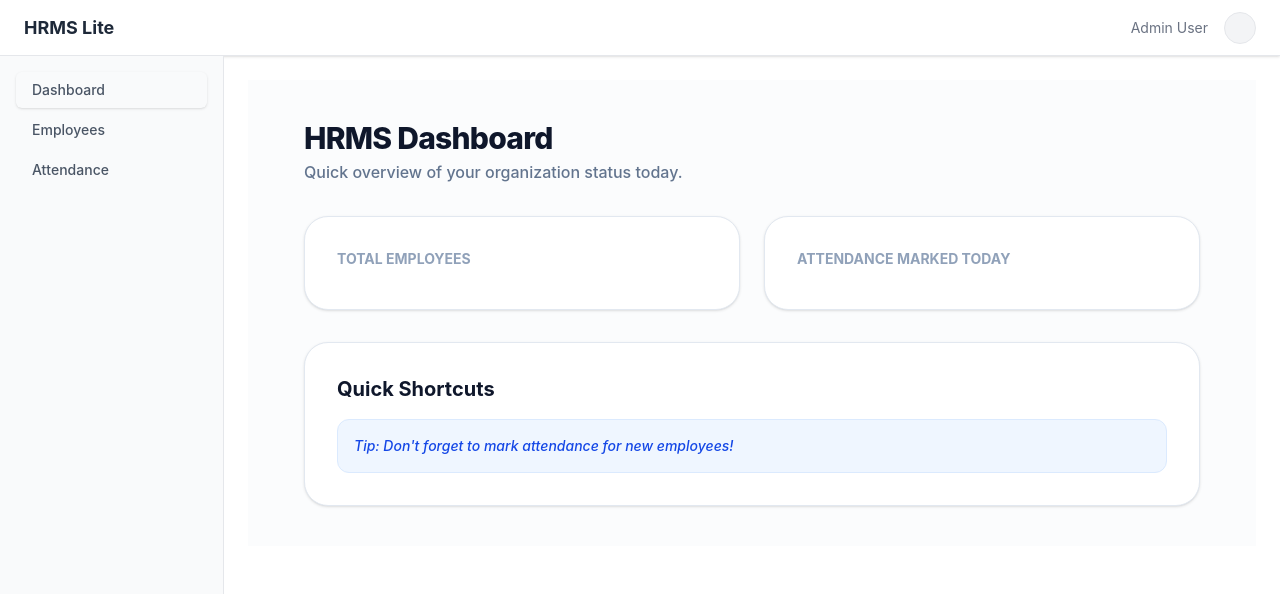
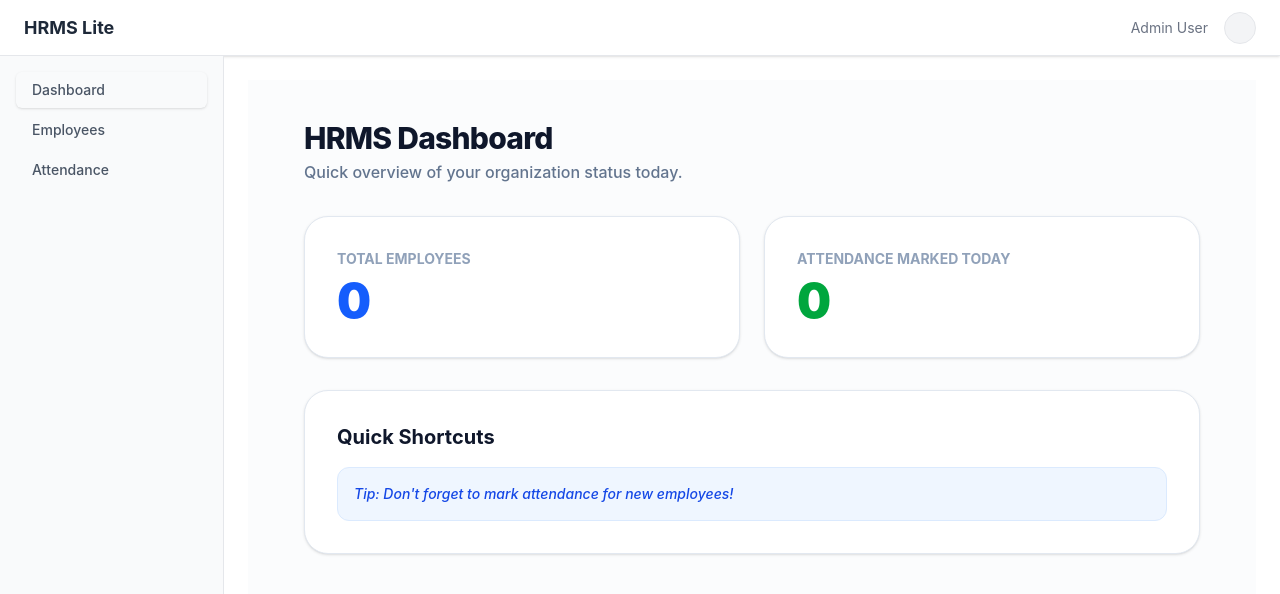
Before and after one commit to bishalbiswas-work/Human-Resource-Management-System-HRMS-Lite, a React app in the folder frontend/: page / in a window 1280 px wide. Shown: the top 594 px of the page. Built offline with nearby package versions, Linux system fonts and the light colour scheme; no server answers; the HTML template or start-up script is replaced by a standard one.

Commit message:
added logic to fetch info to show attendence and employees on the overview page

```diff
--- a/frontend/src/components/Overview.tsx
+++ b/frontend/src/components/Overview.tsx
@@ -1,4 +1,30 @@
+import { useState, useEffect } from 'react';
+
+
 const Overview = () => {
+    const [stats, setStats] = useState({ employees: 0, attendance: 0 });
+
+    useEffect(() => {
+        // quick fetch for some stats
+        const fetchStats = async () => {
+            try {
+                const empRes = await fetch('http://localhost:8000/employees/');
+                const emps = await empRes.json();
+
+                const date = new Date().toISOString().split('T')[0];
+                const attRes = await fetch(`http://localhost:8000/attendance/?date=${date}`);
+                const atts = await attRes.json();
+
+                setStats({
+                    employees: emps.length,
+                    attendance: atts.length
+                });
+            } catch (err) {
+                console.error("Stats fetch error", err);
+            }
+        };
+        fetchStats();
+    }, []);
     return (
         <>
             <main className="flex-1 p-10 overflow-y-auto bg-slate-50/50">
@@ -11,11 +37,11 @@ const Overview = () => {
                     <div className="grid grid-cols-2 gap-6">
                         <div className="bg-white p-8 rounded-3xl border border-slate-200 shadow-sm">
                             <p className="text-sm font-bold text-slate-400 uppercase mb-2">Total Employees</p>
-                            <p className="text-5xl font-black text-blue-600"></p>
+                            <p className="text-5xl font-black text-blue-600"> {stats.employees}</p>
                         </div>
                         <div className="bg-white p-8 rounded-3xl border border-slate-200 shadow-sm">
                             <p className="text-sm font-bold text-slate-400 uppercase mb-2">Attendance Marked Today</p>
-                            <p className="text-5xl font-black text-green-600"></p>
+                            <p className="text-5xl font-black text-green-600">{stats.attendance}</p>
                         </div>
                     </div>
 
```
